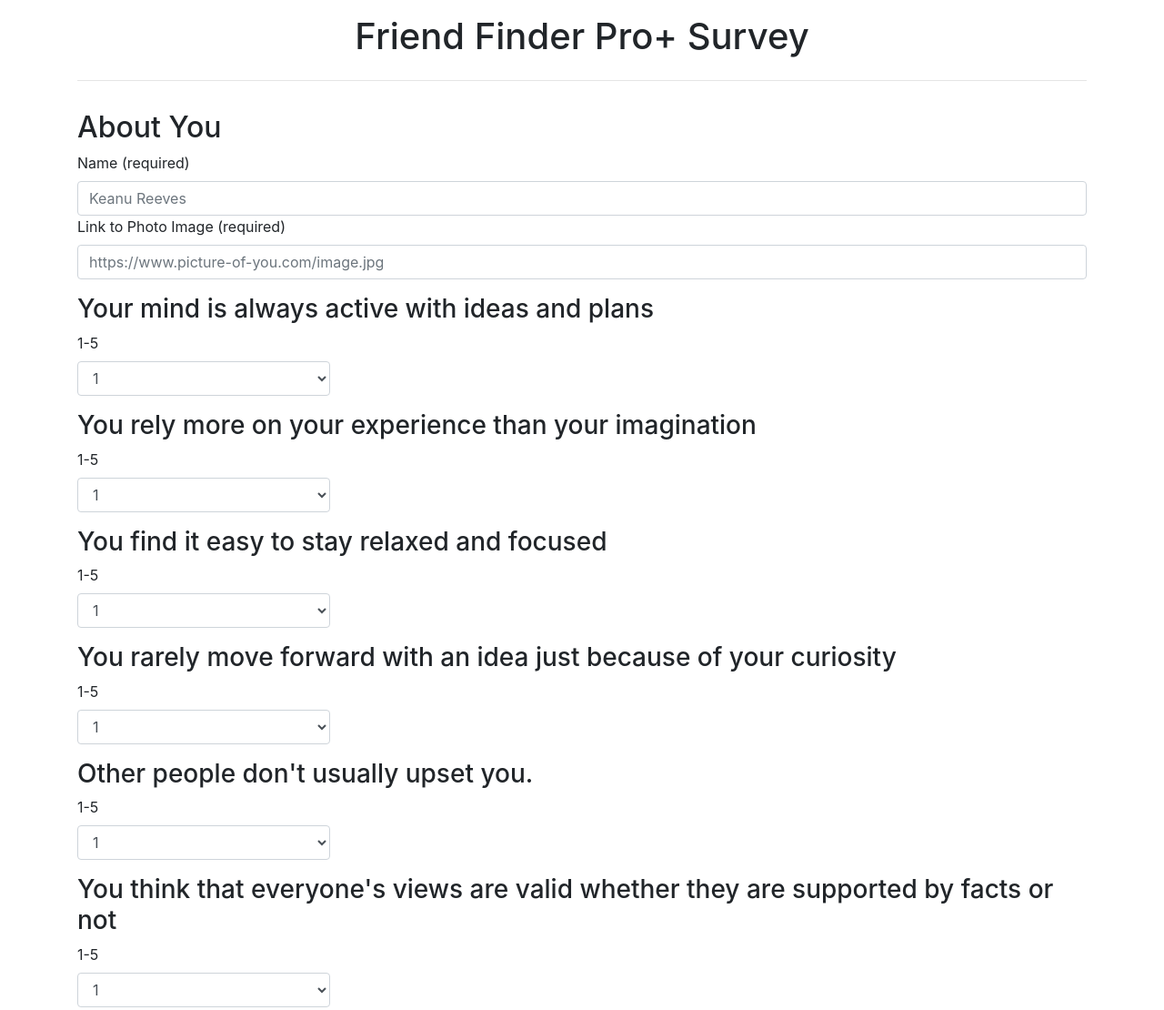
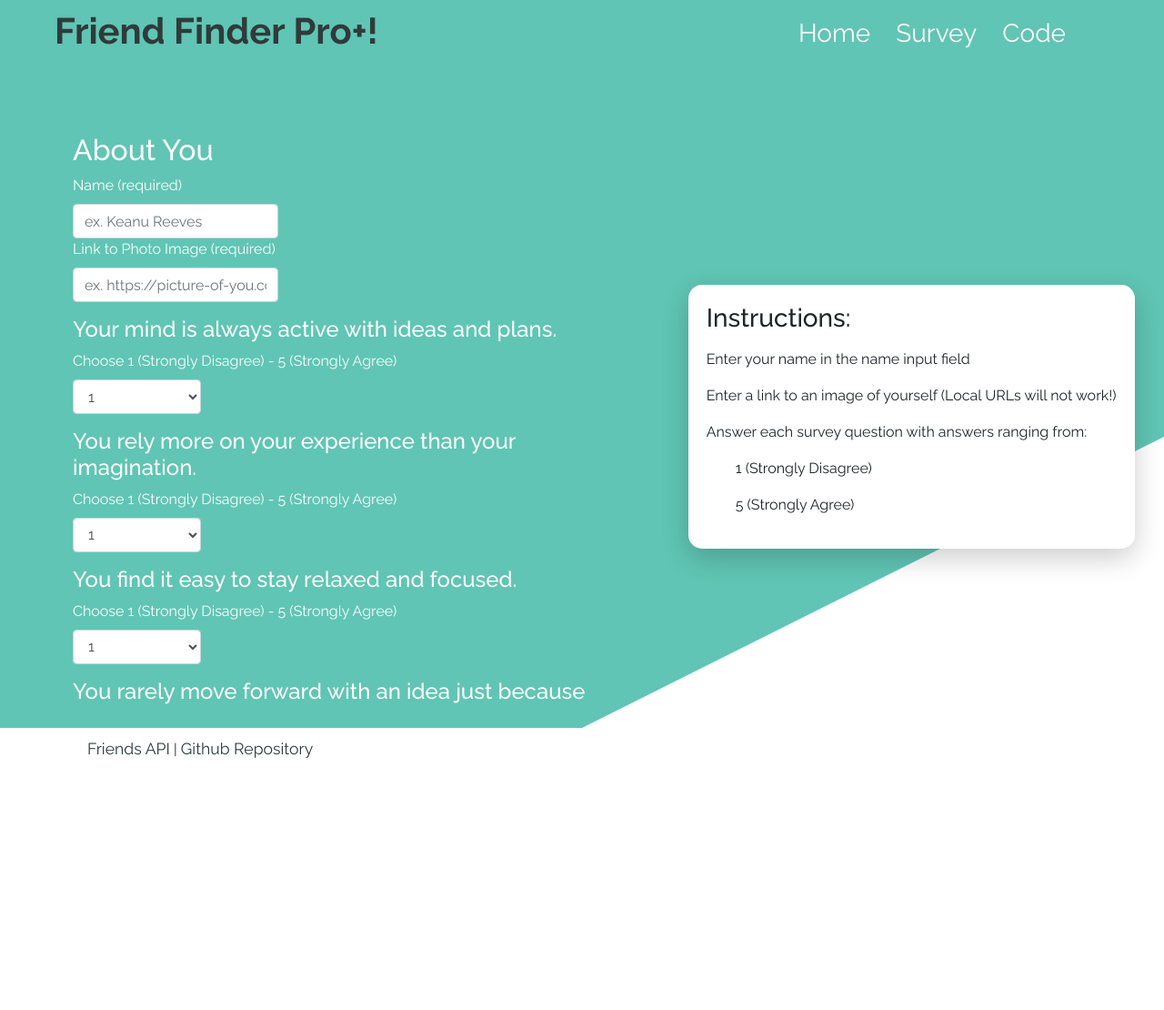
Before and after one commit to jayjscotto/friend-finder, a website: page survey.html in a window 1280 px wide. Shown: the top 1110 px of the page at 91% size. After the commit the page ends 836 px from the top, so only its background shows below. Drawn offline with nearby package versions, Linux system fonts and the light colour scheme; files that its build step writes are made by us from their sources; files whose address does not match are found by name.

Commit message:
final styling

```diff
--- a/app/public/script.js
+++ b/app/public/script.js
@@ -1,26 +1,28 @@
 
 $(document).ready(function () {
     const questions = [
-        "Your mind is always active with ideas and plans",
-        "You rely more on your experience than your imagination",
-        "You find it easy to stay relaxed and focused",
-        "You rarely move forward with an idea just because of your curiosity", "Other people don't usually upset you.",
-        "You think that everyone's views are valid whether they are supported by facts or not",
+        "Your mind is always active with ideas and plans.",
+        "You rely more on your experience than your imagination.",
+        "You find it easy to stay relaxed and focused.",
+        "You rarely move forward with an idea just because of your curiosity.",
+        "Other people don't usually upset you.",
+        "You don't like difficult conversations.",
         "The truth is more important than someone else's feelings.",
-        "Rush Hour 3 is the best movie ever made",
-        "Disney+ is the new best streaming service",
-        "Tom Brady is the best quarterback of all time."];
+        "Rush Hour 3 is the best movie ever made.",
+        "Disney+ is the new best streaming service.",
+        "Tom Brady is the best quarterback of all time."
+    ];
 
     for (let i = 0; i < questions.length; i++) {
         const div = $("<div>").attr("class", "form-group")
-        const h3 = $("<h3>");
-        h3.text(questions[i]);
+        const h4 = $("<h4>");
+        h4.text(questions[i]);
         const label = $("<label>").attr("for", `question${i}`);
-        label.text("1-5");
+        label.text("Choose 1 (Strongly Disagree) - 5 (Strongly Agree)");
         const select = $("<select>").attr("class", "form-control col-3");
         select.attr("id", `question${i}`);
 
-        $("#survey-form").append(div, h3, label, select);
+        $("#survey-form").append(div, h4, label, select);
 
         for (let j = 1; j < 6; j++) {
             const option = $("<option>").text(j);
@@ -62,7 +64,7 @@ $("#submit").click(function (e) {
         console.log(response)
         $("#modal-content").empty();
         ///then get response and fill modal
-        let matchName = $("<h3>").text(`Your Match: ${response.name}`).attr("class", "text-center mx-auto my-3");
+        let matchName = $("<h4>").text(`Your Match: ${response.name}`).attr("class", "text-center mx-auto my-3");
         let matchPhoto = $("<img>").attr("src", response.photo);
         matchPhoto.attr("class","mx-auto my-3")
         $("#modal-content").append(matchName, matchPhoto);
--- /dev/null
+++ b/app/public/style.scss
@@ -0,0 +1,184 @@
+$colors: (
+    primary: #39B7A2,
+    accent: #2F3B3B
+);
+
+* {
+    box-sizing: border-box;
+    margin: 0;
+    padding: 0;
+    font-family: 'Raleway', sans-serif;
+};
+
+$desktop: 768px;
+
+@mixin desktop {
+    @media (min-width: #{$desktop}) {
+        @content;
+    }
+}
+
+
+@function colors($color-name) {
+    @return map-get($colors, $color-name)
+}
+
+body {
+    height: 100%;
+}
+
+
+body {
+    height: 100%;
+
+    #bg {
+        background-color: colors(primary);
+        clip-path: polygon(100% 0%, 100% 60%, 50% 100%, 0 100%, 0 0);
+        width: 100%;
+        height: auto;
+        min-height: 100%;
+        position: absolute;
+        z-index: -1;
+        opacity: .8;
+    }
+
+    #nav {
+        color: colors(accent);
+        display: flex;
+        flex-direction: row;
+
+        h1 {
+            margin: 0.25em 0 2em 1.5em;
+            font-weight: bold;
+        }
+
+        ul {
+            position: absolute;
+            right: 0;
+            margin: 1em 5em 0 0;
+            display: flex;
+            flex-direction: row;
+
+            a {
+                &:hover {
+                    cursor: pointer;
+                    color: colors(accent);
+                }
+            }
+
+            li {
+                color: white;
+                font-size: 1.75em;
+                list-style: none;
+                text-decoration: none;
+                margin-right: 1em;
+
+                &:hover {
+                    cursor: pointer;
+                    color: colors(accent);
+                }
+            }
+        }
+    }
+
+    div.jumbotron  {
+
+        width: 60%;
+        margin: 0 auto;
+
+        button {
+            color: white;
+            background-color: colors(accent)!important;
+        }
+    }
+
+    div.contain {
+        display: flex;
+        flex-direction: row;
+
+    }
+
+    section#card {
+        background: #fff;
+        height: fit-content;
+        padding: 20px;
+        margin: 0 auto;
+        border-radius: 15px;
+        box-shadow: 0 10px 30px rgba(0,0,0,.2);
+        width: 30%;
+        grid-area: card;
+        align-self: center;
+        text-align: justify;
+
+        @include desktop {
+            margin: 0 2em;
+            width: 50%;
+        }
+
+       ul {
+            li {
+                font-size: 1.5em;
+                margin: 1em 0;
+                list-style: none;
+
+                @include desktop {
+                    font-size: 1em;
+                }
+
+                ul#questions {
+
+                    li {
+                        font-size: .75em;
+                        list-style: none;
+                        margin-left: 2em;
+
+                        @include desktop {
+                            font-size: 1em;
+                        }
+                    }
+                }
+            }
+
+
+       }
+
+
+
+    }
+
+
+   section#survey {
+        grid-area: survey;
+        height: 80vh;
+        overflow: scroll;
+        margin: 0 5em 0 5em;
+        &::-webkit-scrollbar { width: 0 !important }
+        form {
+            color: white;
+
+            input {
+                width: 40%;
+            }
+        }
+        button {
+            color: white;
+            background-color: colors(accent)!important;
+        }
+   }
+
+   div#footer {
+        margin: 2em 0 0 6em;
+        a {
+            font-size: 1.1em;
+            color: colors(accent);
+            text-decoration: none;
+            &:hover {
+                cursor: pointer;
+            }
+        }
+   }
+
+   div#match-modal {
+       background-color: colors(accent);
+   }
+}
--- a/index.html
+++ b/index.html
@@ -6,24 +6,31 @@
     <meta http-equiv="X-UA-Compatible" content="ie=edge">
     <link rel="stylesheet" href="https://cdnjs.cloudflare.com/ajax/libs/twitter-bootstrap/4.3.1/css/bootstrap.min.css">
     <link rel="stylesheet" href="https://cdnjs.cloudflare.com/ajax/libs/font-awesome/5.11.2/css/all.min.css">
-    <link rel="stylesheet" href="style.css">
+    <link href="https://fonts.googleapis.com/css?family=Raleway:400,500,600,700&display=swap" rel="stylesheet">
+    <link rel="stylesheet" type="text/css" href="style.css">
     <title>Friend-Finder Homepage</title>
 </head>
 <body>
-    <div class="container">
-        <div class="jumbotron mx-5 my-5">
-            <h1 class="display-4">Friend Finder Pro+!</h1>
+    <div id="bg"></div>
+    <div id="nav">
+        <h1>Friend Finder Pro+!</h1>
+        <ul>
+            <a href="/"><li>Home</li></a>
+            <a href="/survey"><li>Survey</li></a>
+            <a href="https://github.com/jayjscotto/friend-finder"><li>Code</li></a>
+        </ul>
+    </div>
+    <div class="jumbotron">
+        <h1 class="display-4">Take the survey now!</h1>
         <p class="lead">Answer a few basic questions and get matched with friends based on your answers!</p>
         <hr class="my-4">
         <p></p>
-            <a href="/survey"><button type="button" class="btn btn-lg btn-success"> <h5> <ion-icon size="large" name="people"></ion-icon> Go to Survey</h5></button></a>
+        <a href="/survey"><button type="button" class="btn btn-lg"> <h5> <ion-icon size="large" name="people"></ion-icon> Go to Survey</h5></button></a>
     </div>
-        <footer>
-            <div class="container ml-5">
+
+    <div id="footer">
         <a href="/api/friends">Friends API</a> |
         <a href="https://github.com/jayjscotto/friend-finder">Github Repository</a>
-            </div>
-        </footer>
     </div>
 
 
--- a/survey.html
+++ b/survey.html
@@ -6,48 +6,65 @@
     <meta http-equiv="X-UA-Compatible" content="ie=edge">
     <link rel="stylesheet" href="https://cdnjs.cloudflare.com/ajax/libs/twitter-bootstrap/4.3.1/css/bootstrap.min.css">
     <link rel="stylesheet" href="https://cdnjs.cloudflare.com/ajax/libs/font-awesome/5.11.2/css/all.min.css">
+    <link href="https://fonts.googleapis.com/css?family=Raleway:400,500,600,700&display=swap" rel="stylesheet">
     <link rel="stylesheet" href="style.css">
     <title>Friend Finder Survey</title>
 </head>
 <body>
-    <div class="container">
-        <div class="row mt-3">
-            <div class="col">
-                <h1 class="text-center">Friend Finder Pro+ Survey</h1>
-                <hr class="my-4">
+        <div id="bg"></div>
+        <div id="nav">
+            <h1>Friend Finder Pro+!</h1>
+            <ul>
+                <a href="/"><li>Home</li></a>
+                <a href="/survey"><li>Survey</li></a>
+                <a href="https://github.com/jayjscotto/friend-finder"><li>Code</li></a>
+            </ul>
         </div>
-        </div>
+        <div class="contain">
+            <section id="survey">
                     <div class="row mt-2">
                         <div class="col">
                             <form id="survey-form">
                                     <div class="form-group">
                                             <h2>About You</h2>
                                             <label for="userName">Name (required)</label>
-                                <input type="text" class="form-control" id="userName" placeholder="Keanu Reeves">
+                                            <input type="text" class="form-control" id="userName" placeholder="ex. Keanu Reeves">
                                             <label for="userPhoto">Link to Photo Image (required)</label>
-                                <input type="text" class="form-control" id="userPhoto" placeholder="https://www.picture-of-you.com/image.jpg">
+                                            <input type="text" class="form-control" id="userPhoto" placeholder="ex. https://picture-of-you.com/image.jpg">
                                         </div>
                             </form>
-                <button class="btn btn-warning" id="submit">Submit!</button>
+                            <button type="button" class="btn btn-large mt-3" id="submit">Submit!</button>
                         </div>
-            <!-- Large modal -->
-<!-- <button type="button" class="btn btn-primary" data-toggle="modal" data-target=".bd-example-modal-lg">Large modal</button> -->
+                    </div>
+                </section>
+            <section id="card">
+                <h3>Instructions:</h3>
+                <ul id="Instructions">
+                    <li>Enter your name in the name input field</li>
+                    <li>Enter a link to an image of yourself (Local URLs will not work!)</li>
+                    <li>Answer each survey question with answers ranging from:
+                        <ul id="questions">
+                            <li>1 (Strongly Disagree)</li>
+                            <li>5 (Strongly Agree)</li>
+                        </ul>
+                    </li>
+                </ul>
+            </section>
+        </div>
 
-<div class="modal fade match-modal" tabindex="-1" role="dialog" aria-labelledby="myLargeModalLabel" aria-hidden="true">
+        <div id="footer">
+            <a href="/api/friends">Friends API</a> |
+            <a href="https://github.com/jayjscotto/friend-finder">Github Repository</a>
+        </div>
+
+
+        <!-- Modal -->
+        <div id="match-modal" class="modal fade match-modal" tabindex="-1" role="dialog" aria-labelledby="myLargeModalLabel" aria-hidden="true">
             <div class="modal-dialog modal-lg">
                 <div id="modal-content" class="modal-content my-4 mx-auto">
 
                 </div>
             </div>
-</div>
-        </div>
-
-        <footer class="mt-5 mb-5">
-            <div class="container">
-                <a href="/api/friends">Friends API</a> |
-                <a href="https://github.com/jayjscotto/friend-finder">Github Repository</a>
-            </div>
-        </footer>
         </div>
 
 <script src="https://code.jquery.com/jquery-3.4.1.min.js" integrity="sha256-CSXorXvZcTkaix6Yvo6HppcZGetbYMGWSFlBw8HfCJo=" crossorigin="anonymous"></script>
```
Also changed, not shown: app/public/images/bg.jpg (added), app/public/images/bg.png (added), app/public/style.css, 1 other file. Lines whose indentation alone changed are shown as unchanged.
